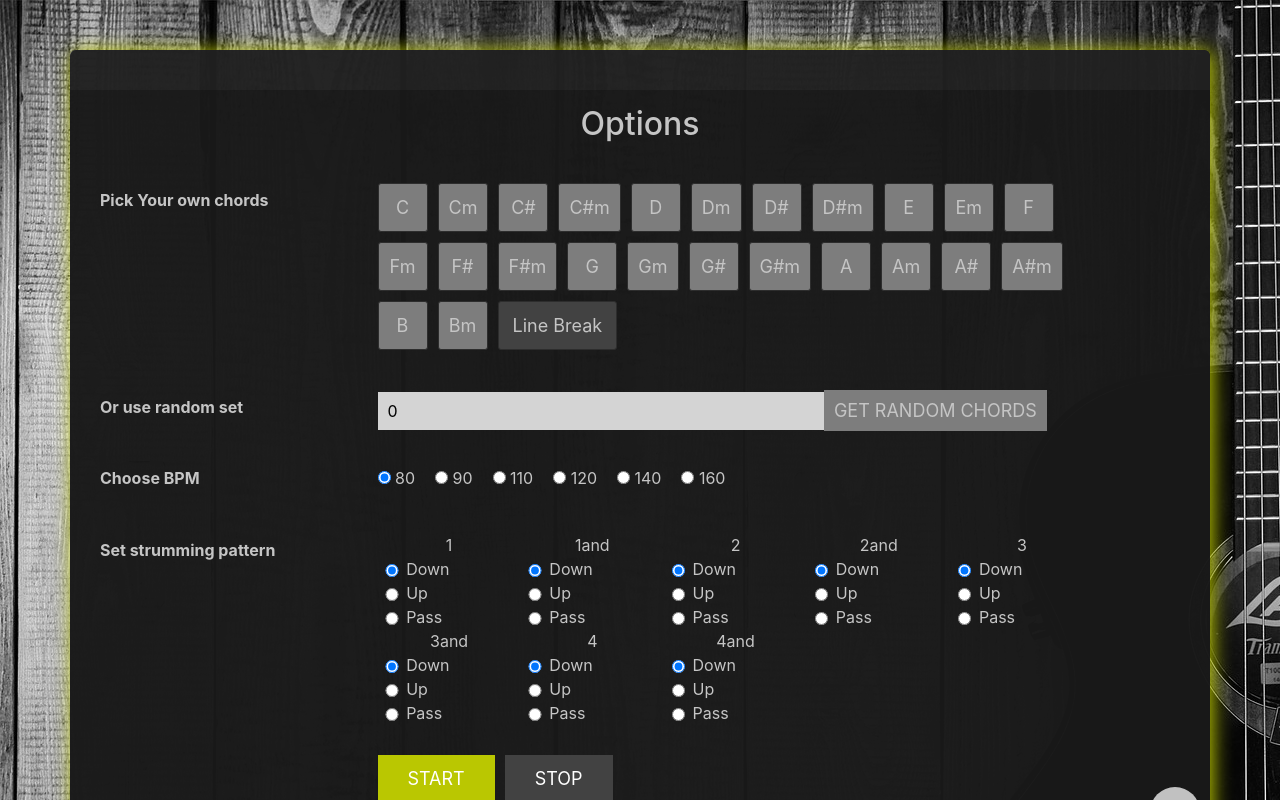
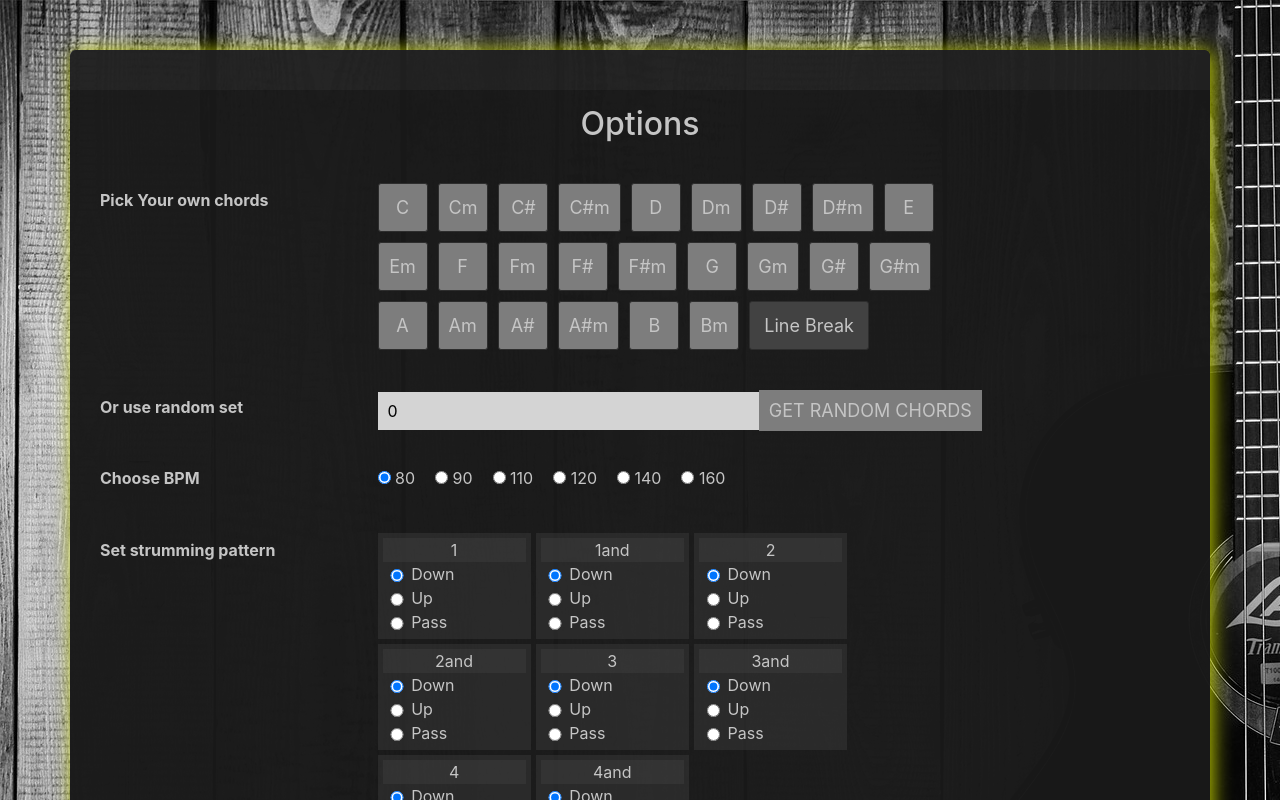
Before and after one commit to AndKorbiel/Chords-Progression-App, a React (Create React App) app: page / in a window 1280 px wide. Shown: the top 800 px of the page. Built offline with nearby package versions, Linux system fonts and the light colour scheme.

Commit message:
Update start stop feature

```diff
--- a/src/App.css
+++ b/src/App.css
@@ -78,15 +78,19 @@ body {
 .app-button {
   border: none;
   padding: 10px 30px;
-  background: rgb(186, 199, 1);
+  background: #424242;
+  transition: 0.5s;
   color: white;
   font-size: 18px;
   text-transform: uppercase;
 }
 
 .app-button.stop {
-    background: #424242;
     margin-left: 10px;
+}
+
+.app-button.active {
+    background: rgb(186, 199, 1);
 }
 
 .app-options {
@@ -137,6 +141,21 @@ body {
 
 .option-row .radio-val {
   margin-right: 20px;
+}
+
+.set-pattern .radio-title {
+    background: #42424261;
+}
+
+.set-pattern .radio-option {
+    background: #42424261;
+    padding: 5px;
+    margin-right: 5px;
+    margin-bottom: 5px;
+}
+
+.set-pattern {
+    max-width: 660px;
 }
 
 .error {
@@ -228,7 +247,7 @@ body {
 
 .isVisible, .isNotVisible {
     overflow-y: hidden;
-    max-height: 100vh;
+    max-height: 105vh;
     transition-property: all;
     transition-duration: 1s;
     transition-timing-function: cubic-bezier(0, 1, 0.5, 1);
@@ -236,6 +255,17 @@ body {
 
 .isNotVisible {
     max-height: 95px;
+}
+
+@media only screen and (min-width: 1024px) {
+    .col-md-9 {
+        max-width: 660px;
+    }
+
+    .option-row input[type="number"] {
+        width: 61%;
+    }
+
 }
 
 @media only screen and (max-width: 1200px) {
--- a/src/App.js
+++ b/src/App.js
@@ -102,6 +102,8 @@ class App extends Component {
       case "160":
         this.currentBPM = 1500;
     }
+
+    this.stopTheDisplay()
 
     this.setState(
       {
@@ -329,7 +331,7 @@ class App extends Component {
               <div className="col-sm-12 col-md-3">
                 <label>Set strumming pattern</label>
               </div>
-              <div className="col-sm-12 col-md-9">
+              <div className="col-sm-12 col-md-9 set-pattern">
                 {strummingPattern.map(button => {
                   return (
                     <RadioButton
@@ -345,10 +347,10 @@ class App extends Component {
             <div className="option-row row">
               <div className="col-sm-12 col-md-3" />
               <div className="col-sm-12 col-md-9">
-                <button className="app-button" onClick={this.setTheDisplay}>
+                <button className={!this.state.isWorking ? "active app-button" : "app-button"} onClick={this.setTheDisplay}>
                   {this.state.started}
                 </button>
-                <button className="app-button stop" onClick={this.stopTheDisplay}>
+                <button className={this.state.isWorking ? "active app-button stop" : "app-button stop"} onClick={this.stopTheDisplay}>
                   Stop
                 </button>
               </div>
```
